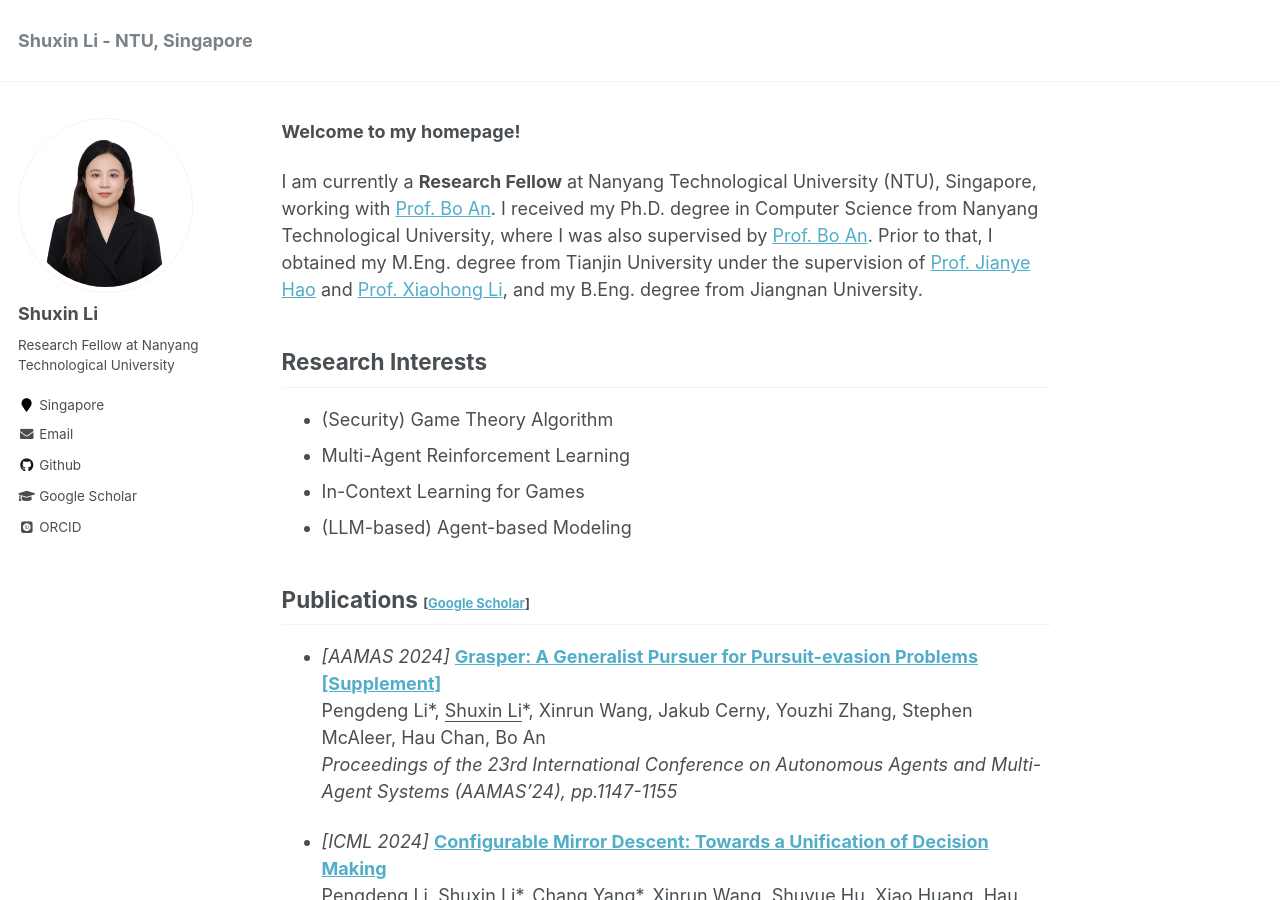
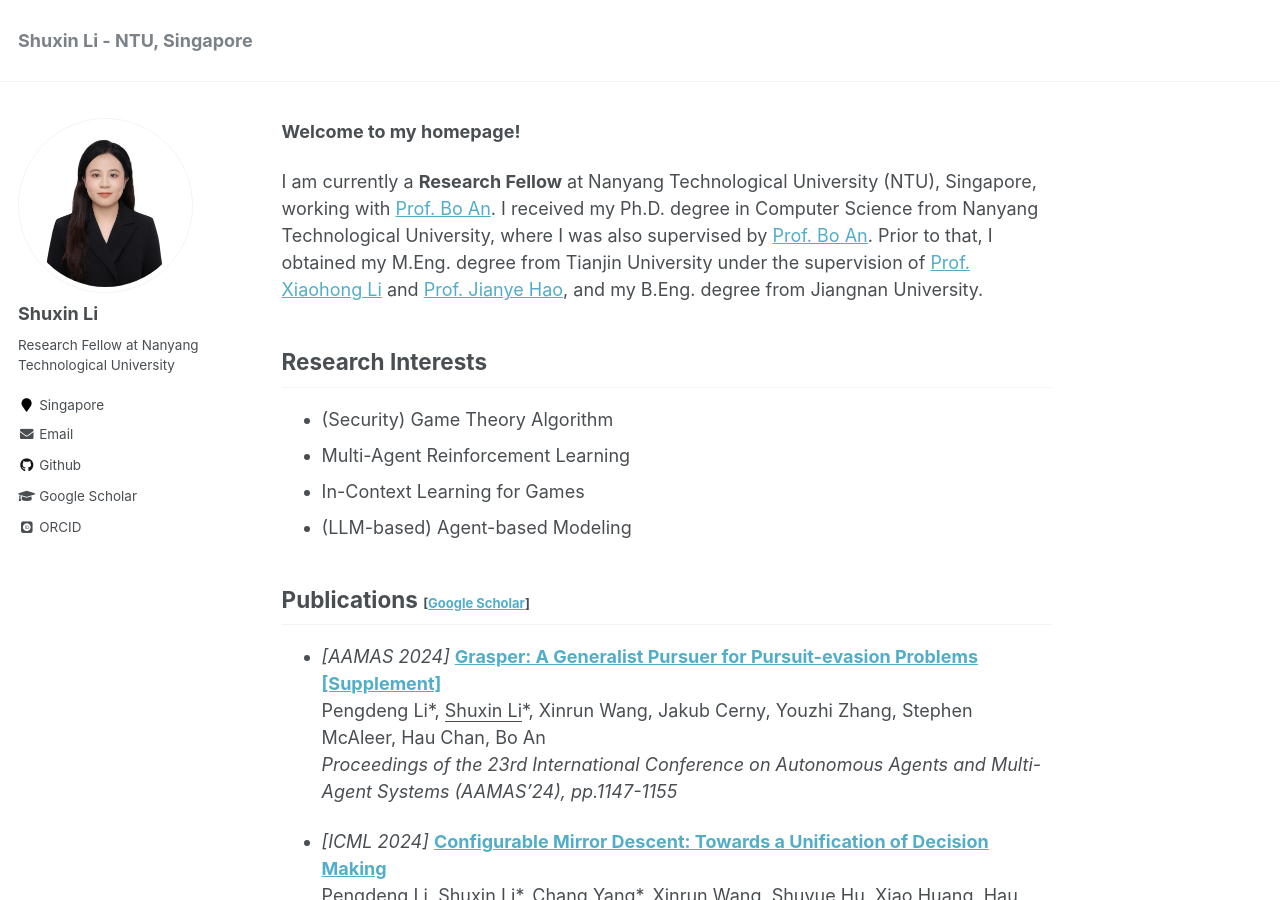
Before and after one commit to ShuxinLi-Info/ShuxinLi-Info.github.io, a Jekyll site: the page built from _pages/about.md, in a window 1280 px wide and 900 px high. Built offline with Jekyll 4.4.1, drawn with Linux system fonts in a browser that asks for light colours; some web fonts are replaced.

```diff
--- a/_pages/about.md
+++ b/_pages/about.md
@@ -11,7 +11,7 @@ redirect_from:
 <span style="font-size:large;font-weight:bold;"> Welcome to my homepage! </span>
 <br/>
 
-I am currently a **Research Fellow** at Nanyang Technological University (NTU), Singapore, working with [Prof. Bo An](https://personal.ntu.edu.sg/boan/). I received my Ph.D. degree in Computer Science from Nanyang Technological University, where I was also supervised by [Prof. Bo An](https://personal.ntu.edu.sg/boan/). Prior to that, I obtained my M.Eng. degree from Tianjin University under the supervision of [Prof. Jianye Hao](http://www.icdai.org/jianye.html) and [Prof. Xiaohong Li](https://cic.tju.edu.cn/faculty/lxh/index-english.html), and my B.Eng. degree from Jiangnan University.
+I am currently a **Research Fellow** at Nanyang Technological University (NTU), Singapore, working with [Prof. Bo An](https://personal.ntu.edu.sg/boan/). I received my Ph.D. degree in Computer Science from Nanyang Technological University, where I was also supervised by [Prof. Bo An](https://personal.ntu.edu.sg/boan/). Prior to that, I obtained my M.Eng. degree from Tianjin University under the supervision of [Prof. Xiaohong Li](https://cic.tju.edu.cn/faculty/lxh/index-english.html) and [Prof. Jianye Hao](http://www.icdai.org/jianye.html), and my B.Eng. degree from Jiangnan University.
 
 ## Research Interests
 - (Security) Game Theory Algorithm
```
